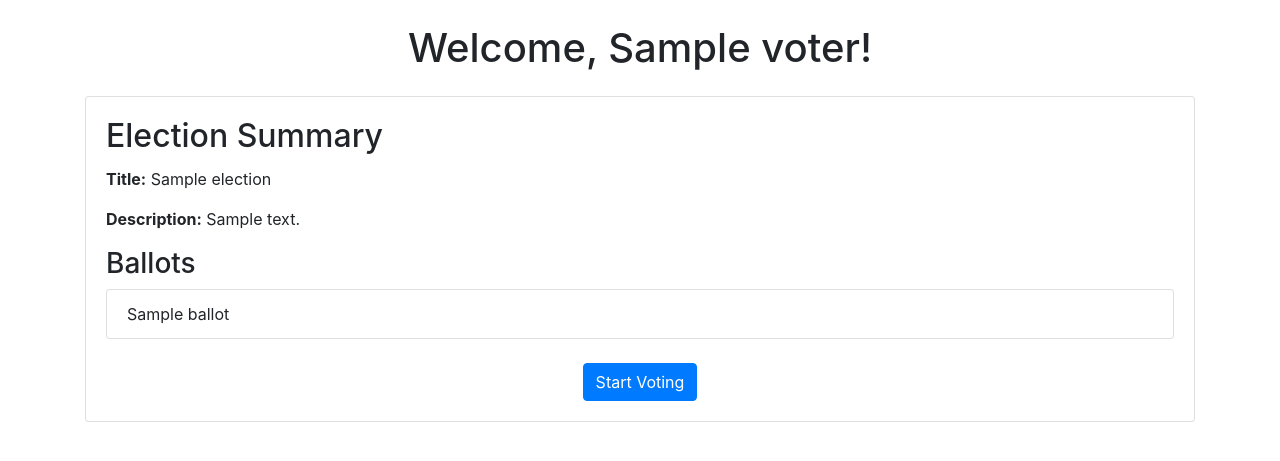
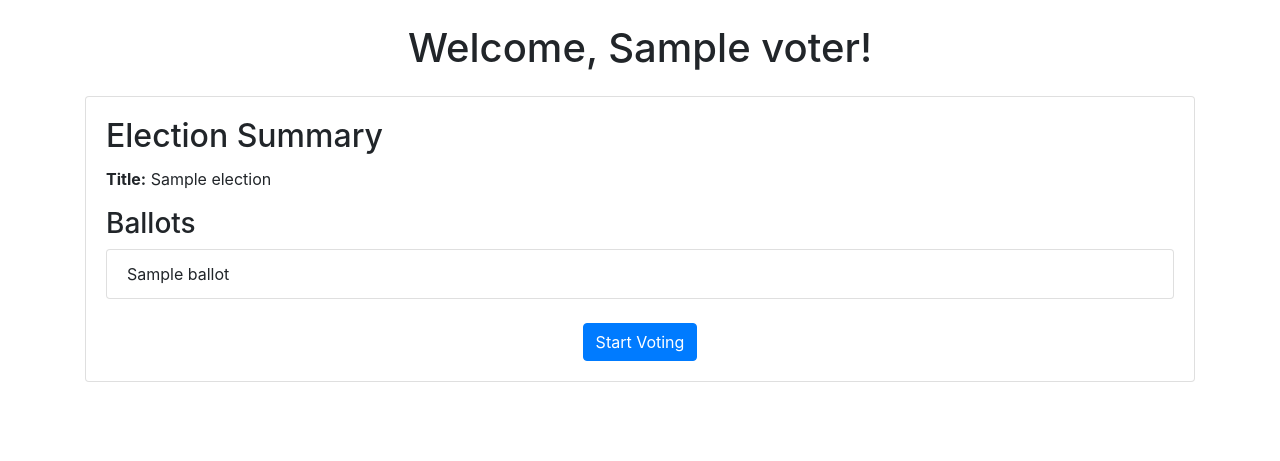
Before and after one commit to AodanHardy/NextGenVoting, a Django app: template voting/templates/voting_intro.html in a window 1280 px wide. Shown: the top 461 px of the page. Run offline with Django 5.2, Linux system fonts and the light colour scheme; tables that the repository leaves empty hold one stand-in row (values such as "Sample post"); the template is opened without the code that fills it: values that come from a table or form of the project are taken from there, most other values are stand-ins (such as "Sample title", 1, 10 or a date in 2020); data that the repository does not hold is empty; parts of the project's set-up code (start-up, migrations or seed data) failed here and were passed over; some libraries are stand-ins or nearby versions.

Commit message:
removing description from ballot display

```diff
--- a/voting/templates/voting_intro.html
+++ b/voting/templates/voting_intro.html
@@ -11,7 +11,6 @@
         <div class="card-body">
             <h2 class="card-title">Election Summary</h2>
             <p class="card-text"><strong>Title:</strong> {{ election.title }}</p>
-            <p class="card-text"><strong>Description:</strong> {{ election.description }}</p>
 
             <h3>Ballots</h3>
             <ul class="list-group">
--- a/voting/views.py
+++ b/voting/views.py
@@ -53,7 +53,6 @@ def voting_intro(request, voter_id):
             ballot_data = {
                 'id': ballot.id,
                 'title': ballot.title,
-                'description': ballot.description,
                 'voting_type': ballot.voting_type,
                 'candidates': [candidate.id for candidate in ballot.candidates.all()],
                 'voteData': []
```
